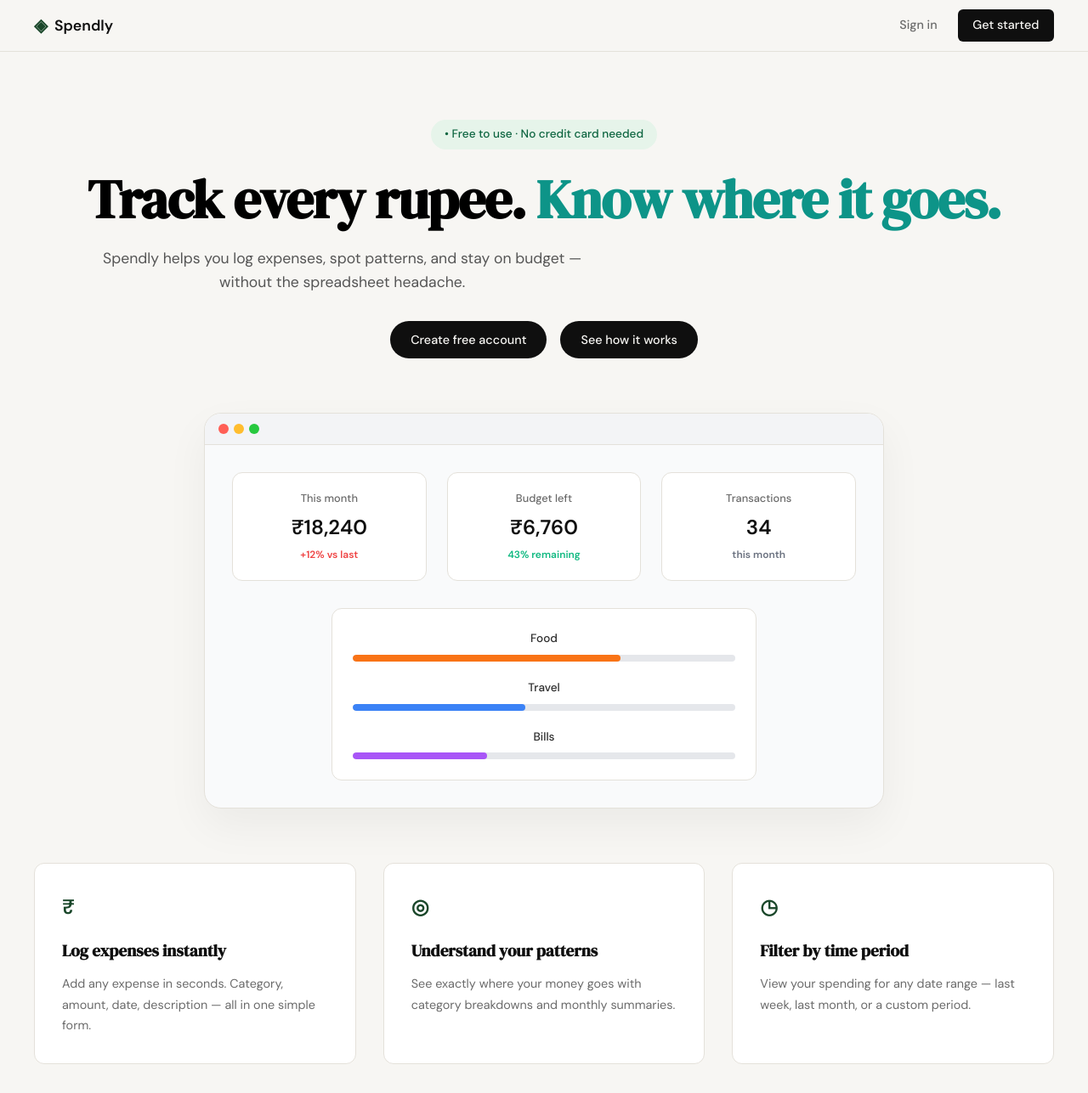
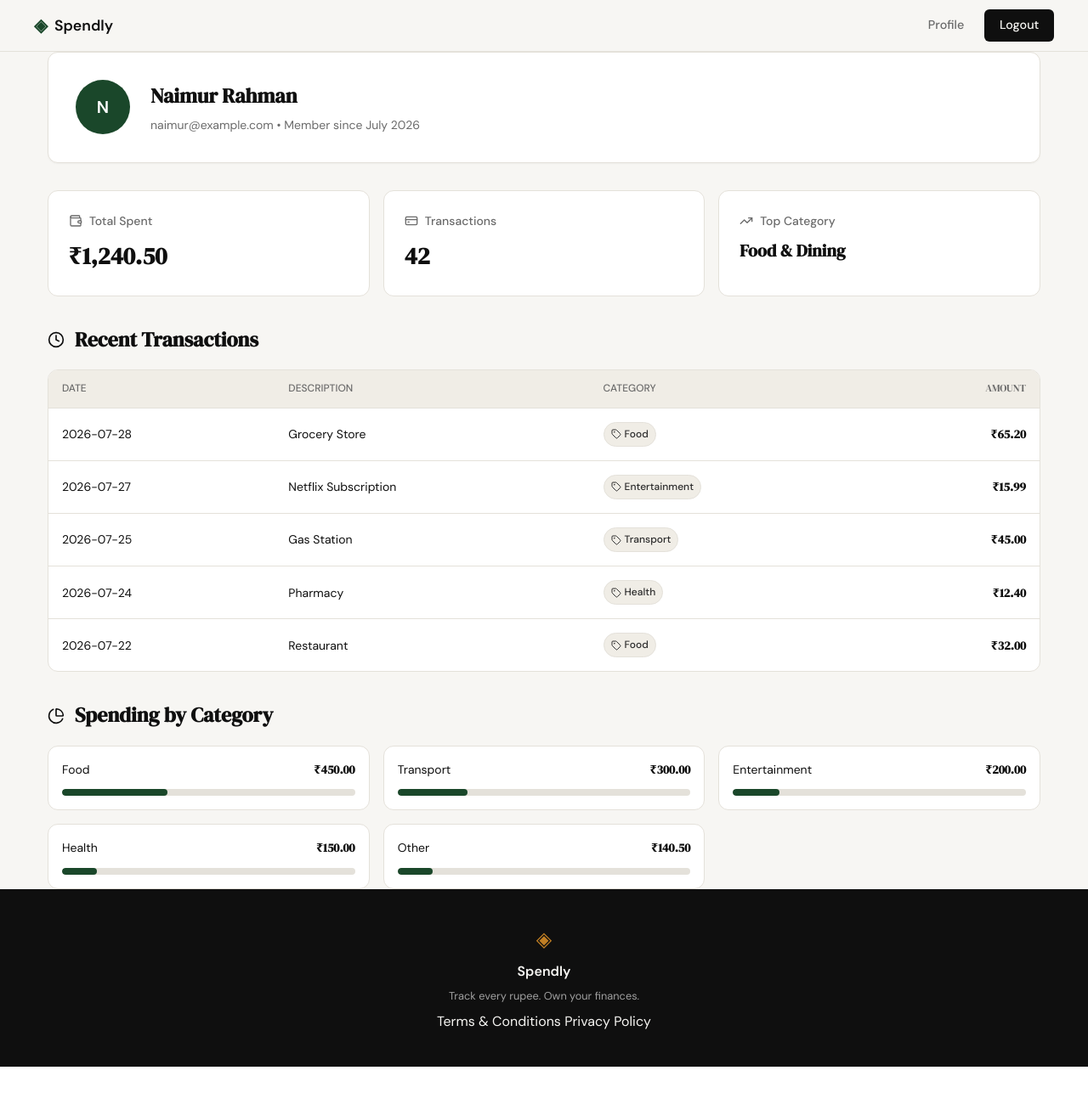
Before and after one commit to hridoy-max/Expense_tracker, a Flask app: page /profile in a window 1280 px wide. Shown: the top 1287 px of the page at 85% size. After the commit the page ends 1256 px from the top, so only its background shows below. Run offline with Flask 3, Linux system fonts and the light colour scheme; a user stored in the database is signed in.

Commit message:
leading:profile page added

```diff
--- a/app.py
+++ b/app.py
@@ -38,6 +38,8 @@ def guest_only(f):
 
 @app.route("/")
 def landing():
+    if 'user_id' in session:
+        return redirect(url_for('profile'))
     return render_template("landing.html")
 
 
@@ -117,7 +119,42 @@ def logout():
 @app.route("/profile")
 @login_required
 def profile():
-    return render_template("landing.html")
+    # Mock data for design validation (Step 04)
+    user_data = {
+        "name": "Naimur Rahman",
+        "email": "naimur@example.com",
+        "member_since": "July 2026"
+    }
+
+    summary_stats = {
+        "total_spent": "1,240.50",
+        "transaction_count": 42,
+        "top_category": "Food & Dining"
+    }
+
+    transactions = [
+        {"date": "2026-07-28", "description": "Grocery Store", "category": "Food", "amount": "65.20"},
+        {"date": "2026-07-27", "description": "Netflix Subscription", "category": "Entertainment", "amount": "15.99"},
+        {"date": "2026-07-25", "description": "Gas Station", "category": "Transport", "amount": "45.00"},
+        {"date": "2026-07-24", "description": "Pharmacy", "category": "Health", "amount": "12.40"},
+        {"date": "2026-07-22", "description": "Restaurant", "category": "Food", "amount": "32.00"},
+    ]
+
+    category_breakdown = [
+        {"category": "Food", "amount": "450.00", "percentage": 36},
+        {"category": "Transport", "amount": "300.00", "percentage": 24},
+        {"category": "Entertainment", "amount": "200.00", "percentage": 16},
+        {"category": "Health", "amount": "150.00", "percentage": 12},
+        {"category": "Other", "amount": "140.50", "percentage": 12},
+    ]
+
+    return render_template(
+        "profile.html",
+        user=user_data,
+        stats=summary_stats,
+        transactions=transactions,
+        categories=category_breakdown
+    )
 
 
 @app.route("/expenses/add")
--- /dev/null
+++ b/static/css/profile.css
@@ -0,0 +1,202 @@
+/* static/css/profile.css */
+
+.profile-container {
+    display: flex;
+    flex-direction: column;
+    gap: 2rem;
+    max-width: var(--max-width);
+    margin: 0 auto;
+    padding: 0 1rem;
+}
+
+/* User Info Card */
+.user-card {
+    background: var(--paper-card);
+    border: 1px solid var(--border);
+    border-radius: var(--radius-md);
+    padding: 2rem;
+    display: flex;
+    align-items: center;
+    gap: 1.5rem;
+    box-shadow: 0 1px 2px rgba(0, 0, 0, 0.04);
+}
+
+.user-avatar {
+    width: 64px;
+    height: 64px;
+    background: var(--accent);
+    color: white;
+    border-radius: 50%;
+    display: flex;
+    align-items: center;
+    justify-content: center;
+    font-weight: 600;
+    font-size: 1.25rem;
+    text-transform: uppercase;
+}
+
+.user-details h1 {
+    margin: 0;
+    font-family: var(--font-display);
+    color: var(--ink);
+    font-size: 1.5rem;
+}
+
+.user-details p {
+    margin: 0.25rem 0 0 0;
+    color: var(--ink-muted);
+    font-size: 0.875rem;
+}
+
+/* Stats Grid */
+.stats-grid {
+    display: grid;
+    grid-template-columns: repeat(auto-fit, minmax(240px, 1fr));
+    gap: 1rem;
+}
+
+.stat-card {
+    background: var(--paper-card);
+    border: 1px solid var(--border);
+    border-radius: var(--radius-md);
+    padding: 1.5rem;
+    display: flex;
+    flex-direction: column;
+    gap: 0.5rem;
+}
+
+.stat-header {
+    display: flex;
+    align-items: center;
+    gap: 0.5rem;
+    color: var(--ink-muted);
+    font-size: 0.875rem;
+    font-weight: 500;
+}
+
+.stat-value {
+    font-family: var(--font-display);
+    font-size: 1.75rem;
+    color: var(--ink);
+    font-variant-numeric: tabular-nums;
+    font-weight: 600;
+}
+
+/* Transaction Table */
+.section-header {
+    display: flex;
+    align-items: center;
+    gap: 0.75rem;
+    margin-bottom: 1rem;
+    font-family: var(--font-display);
+    color: var(--ink);
+}
+
+.tx-card {
+    background: var(--paper-card);
+    border: 1px solid var(--border);
+    border-radius: var(--radius-md);
+    overflow: hidden;
+}
+
+.tx-table {
+    width: 100%;
+    border-collapse: collapse;
+    text-align: left;
+}
+
+.tx-table th {
+    background: var(--paper-warm);
+    color: var(--ink-muted);
+    font-weight: 500;
+    font-size: 0.75rem;
+    text-transform: uppercase;
+    padding: 0.75rem 1rem;
+    border-bottom: 1px solid var(--border);
+}
+
+.tx-table td {
+    padding: 1rem;
+    border-bottom: 1px solid var(--border);
+    color: var(--ink);
+    font-size: 0.875rem;
+    vertical-align: middle;
+}
+
+.tx-table tr:last-child td {
+    border-bottom: none;
+}
+
+.tx-table tr:hover {
+    background: rgba(0, 0, 0, 0.01);
+}
+
+.amount-cell {
+    font-family: var(--font-display);
+    font-weight: 600;
+    text-align: right;
+    font-variant-numeric: tabular-nums;
+}
+
+.category-badge {
+    display: inline-flex;
+    align-items: center;
+    gap: 0.25rem;
+    padding: 0.25rem 0.5rem;
+    border-radius: 9999px;
+    font-size: 0.75rem;
+    font-weight: 500;
+    background: var(--paper-warm);
+    color: var(--ink-soft);
+    border: 1px solid var(--border);
+}
+
+/* Category Breakdown */
+.category-grid {
+    display: grid;
+    grid-template-columns: repeat(auto-fit, minmax(300px, 1fr));
+    gap: 1rem;
+}
+
+.cat-item {
+    background: var(--paper-card);
+    border: 1px solid var(--border);
+    border-radius: var(--radius-md);
+    padding: 1rem;
+    display: flex;
+    flex-direction: column;
+    gap: 0.75rem;
+}
+
+.cat-info {
+    display: flex;
+    justify-content: space-between;
+    align-items: center;
+    font-size: 0.875rem;
+    color: var(--ink);
+}
+
+.cat-bar-bg {
+    height: 8px;
+    background: var(--border);
+    border-radius: 4px;
+    overflow: hidden;
+}
+
+.cat-bar-fill {
+    height: 100%;
+    background: var(--accent);
+    border-radius: 4px;
+}
+
+@media (max-width: 768px) {
+    .user-card {
+        flex-direction: column;
+        text-align: center;
+    }
+
+    .tx-table {
+        display: block;
+        overflow-x: auto;
+    }
+}
--- a/templates/base.html
+++ b/templates/base.html
@@ -19,8 +19,13 @@
                 <span class="brand-name">Spendly</span>
             </a>
             <div class="nav-links">
-                <a href="{{ url_for('login') }}">Sign in</a>
-                <a href="{{ url_for('register') }}" class="nav-cta">Get started</a>
+                {% if session.get('user_id') %}
+                    <a href="{{ url_for('profile') }}">Profile</a>
+                    <a href="{{ url_for('logout') }}" class="nav-cta">Logout</a>
+                {% else %}
+                    <a href="{{ url_for('login') }}">Sign in</a>
+                    <a href="{{ url_for('register') }}" class="nav-cta">Get started</a>
+                {% endif %}
             </div>
         </div>
     </nav>
--- /dev/null
+++ b/templates/profile.html
@@ -0,0 +1,110 @@
+{% extends "base.html" %}
+
+{% block head %}
+<link rel="stylesheet" href="{{ url_for('static', filename='css/profile.css') }}">
+{% endblock %}
+
+{% block content %}
+<div class="profile-container">
+    <!-- User Info Card -->
+    <header class="user-card">
+        <div class="user-avatar">
+            {{ user.name[0] }}
+        </div>
+        <div class="user-details">
+            <h1>{{ user.name }}</h1>
+            <p>{{ user.email }} &bull; Member since {{ user.member_since }}</p>
+        </div>
+    </header>
+
+    <!-- Summary Stats Row -->
+    <section class="stats-grid">
+        <div class="stat-card">
+            <div class="stat-header">
+                <i data-lucide="wallet" style="width:16px; height:16px;"></i>
+                Total Spent
+            </div>
+            <div class="stat-value">₹{{ stats.total_spent }}</div>
+        </div>
+        <div class="stat-card">
+            <div class="stat-header">
+                <i data-lucide="credit-card" style="width:16px; height:16px;"></i>
+                Transactions
+            </div>
+            <div class="stat-value">{{ stats.transaction_count }}</div>
+        </div>
+        <div class="stat-card">
+            <div class="stat-header">
+                <i data-lucide="trending-up" style="width:16px; height:16px;"></i>
+                Top Category
+            </div>
+            <div class="stat-value" style="font-size: 1.25rem;">{{ stats.top_category }}</div>
+        </div>
+    </section>
+
+    <!-- Transaction History -->
+    <section>
+        <div class="section-header">
+            <i data-lucide="clock" style="width:20px; height:20px;"></i>
+            <h2>Recent Transactions</h2>
+        </div>
+        <div class="tx-card">
+            <table class="tx-table">
+                <thead>
+                    <tr>
+                        <th>Date</th>
+                        <th>Description</th>
+                        <th>Category</th>
+                        <th class="amount-cell">Amount</th>
+                    </tr>
+                </thead>
+                <tbody>
+                    {% for tx in transactions %}
+                    <tr>
+                        <td>{{ tx.date }}</td>
+                        <td>{{ tx.description }}</td>
+                        <td>
+                            <span class="category-badge">
+                                <i data-lucide="tag" style="width:12px; height:12px;"></i>
+                                {{ tx.category }}
+                            </span>
+                        </td>
+                        <td class="amount-cell">₹{{ tx.amount }}</td>
+                    </tr>
+                    {% endfor %}
+                </tbody>
+            </table>
+        </div>
+    </section>
+
+    <!-- Category Breakdown -->
+    <section>
+        <div class="section-header">
+            <i data-lucide="pie-chart" style="width:20px; height:20px;"></i>
+            <h2>Spending by Category</h2>
+        </div>
+        <div class="category-grid">
+            {% for cat in categories %}
+            <div class="cat-item">
+                <div class="cat-info">
+                    <span>{{ cat.category }}</span>
+                    <span class="amount-cell">₹{{ cat.amount }}</span>
+                </div>
+                <div class="cat-bar-bg">
+                    <div class="cat-bar-fill" style="width: {{ cat.percentage }}%;"></div>
+                </div>
+            </div>
+            {% endfor %}
+        </div>
+    </section>
+</div>
+{% endblock %}
+
+{% block scripts %}
+<script src="https://unpkg.com/lucide@latest"></script>
+<script>
+    document.addEventListener('DOMContentLoaded', function() {
+        lucide.createIcons();
+    });
+</script>
+{% endblock %}
```
Also changed, not shown: .claude/specs/04-profile-page-design.md.
